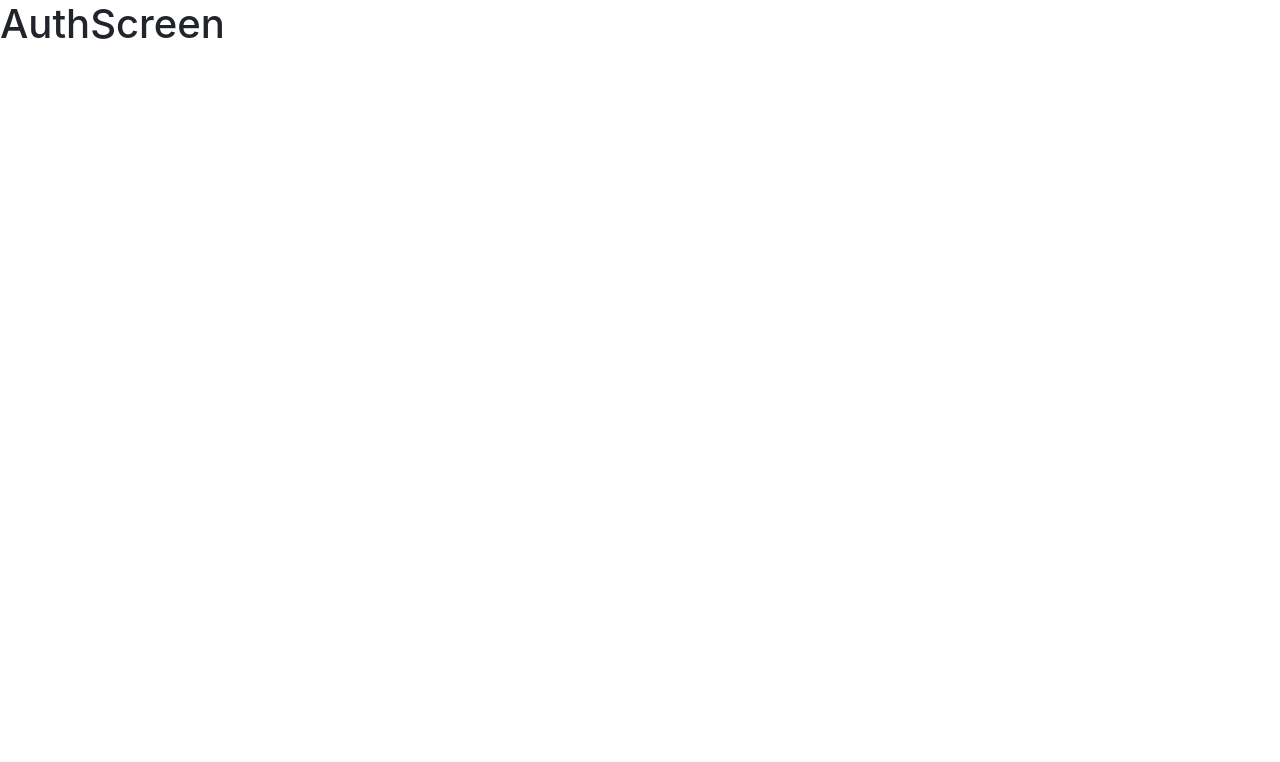
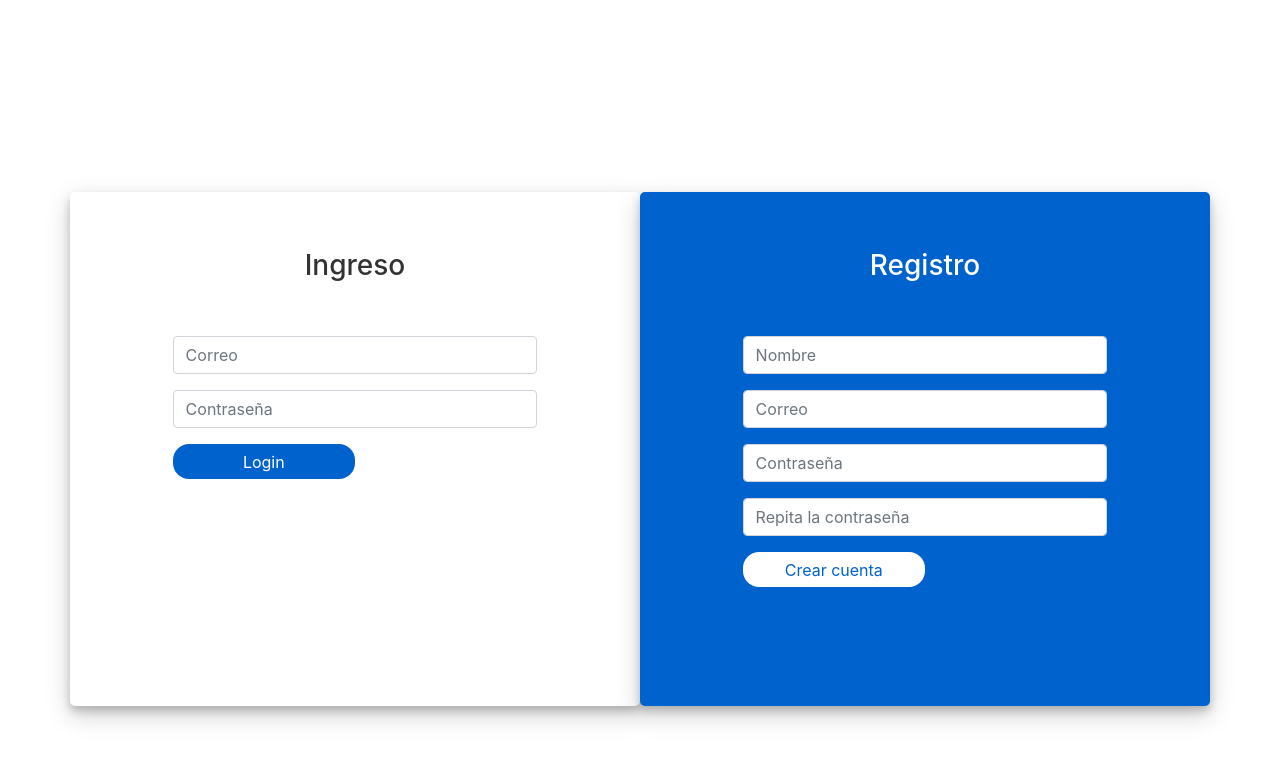
Before and after one commit to AcxelMorales/mern-calendar-frontend, a React (Create React App) app: page / in a window 1280 px wide. Shown: the top 762 px of the page. Built offline with nearby package versions, Linux system fonts and the light colour scheme.

Commit message:
Added auth screen and added navbar

```diff
--- a/public/index.html
+++ b/public/index.html
@@ -15,7 +15,19 @@
       user's mobile device or desktop. See https://developers.google.com/web/fundamentals/web-app-manifest/
     -->
     <link rel="manifest" href="%PUBLIC_URL%/manifest.json" />
-    <link rel="stylesheet" href="https://cdn.jsdelivr.net/npm/bootstrap@4.5.3/dist/css/bootstrap.min.css" integrity="sha384-TX8t27EcRE3e/ihU7zmQxVncDAy5uIKz4rEkgIXeMed4M0jlfIDPvg6uqKI2xXr2" crossorigin="anonymous">
+    <link
+      rel="stylesheet"
+      href="https://cdn.jsdelivr.net/npm/bootstrap@4.5.3/dist/css/bootstrap.min.css"
+      integrity="sha384-TX8t27EcRE3e/ihU7zmQxVncDAy5uIKz4rEkgIXeMed4M0jlfIDPvg6uqKI2xXr2"
+      crossorigin="anonymous"
+    />
+    <link
+      rel="stylesheet"
+      href="https://cdnjs.cloudflare.com/ajax/libs/font-awesome/6.1.1/css/all.min.css"
+      integrity="sha512-KfkfwYDsLkIlwQp6LFnl8zNdLGxu9YAA1QvwINks4PhcElQSvqcyVLLD9aMhXd13uQjoXtEKNosOWaZqXgel0g=="
+      crossorigin="anonymous"
+      referrerpolicy="no-referrer"
+    />
     <!--
       Notice the use of %PUBLIC_URL% in the tags above.
       It will be replaced with the URL of the `public` folder during the build.
--- a/src/components/auth/AuthScreen.jsx
+++ b/src/components/auth/AuthScreen.jsx
@@ -1,9 +1,79 @@
 import React from 'react';
+
+import './auth.css';
 
 export const AuthScreen = () => {
   return (
-    <div>
-      <h1>AuthScreen</h1>
+    <div className="container login-container">
+      <div className="row">
+        <div className="col-md-6 login-form-1">
+          <h3>Ingreso</h3>
+          <form>
+            <div className="form-group">
+              <input
+                type="text"
+                className="form-control"
+                placeholder="Correo"
+                autoComplete="fale"
+              />
+            </div>
+            <div className="form-group">
+              <input
+                type="password"
+                className="form-control"
+                placeholder="Contraseña"
+                autoComplete="false"
+              />
+            </div>
+            <div className="form-group">
+              <input type="submit" className="btnSubmit" value="Login" />
+            </div>
+          </form>
+        </div>
+
+        <div className="col-md-6 login-form-2">
+          <h3>Registro</h3>
+          <form>
+            <div className="form-group">
+              <input
+                type="text"
+                className="form-control"
+                placeholder="Nombre"
+                autoComplete="false"
+              />
+            </div>
+            <div className="form-group">
+              <input
+                type="email"
+                className="form-control"
+                placeholder="Correo"
+                autoComplete="false"
+              />
+            </div>
+            <div className="form-group">
+              <input
+                type="password"
+                className="form-control"
+                placeholder="Contraseña"
+                autoComplete="false"
+              />
+            </div>
+
+            <div className="form-group">
+              <input
+                type="password"
+                className="form-control"
+                placeholder="Repita la contraseña"
+                autoComplete="false"
+              />
+            </div>
+
+            <div className="form-group">
+              <input type="submit" className="btnSubmit" value="Crear cuenta" />
+            </div>
+          </form>
+        </div>
+      </div>
     </div>
   );
 };
--- /dev/null
+++ b/src/components/auth/auth.css
@@ -0,0 +1,50 @@
+.login-container {
+  margin-top: 15%;
+}
+.login-form-1 {
+  border-radius: 5px;
+  box-shadow: 0 5px 8px 0 rgba(0, 0, 0, 0.2), 0 9px 26px 0 rgba(0, 0, 0, 0.19);
+  padding: 5%;
+}
+.login-form-1 h3 {
+  text-align: center;
+  color: #333;
+}
+.login-form-2 {
+  border-radius: 5px;
+  box-shadow: 0 5px 8px 0 rgba(0, 0, 0, 0.2), 0 9px 26px 0 rgba(0, 0, 0, 0.19);
+  padding: 5%;
+  background: #0062cc;
+}
+.login-form-2 h3 {
+  text-align: center;
+  color: #fff;
+}
+.login-container form {
+  padding: 10%;
+}
+.btnSubmit {
+  width: 50%;
+  border-radius: 1rem;
+  padding: 1.5%;
+  border: none;
+  cursor: pointer;
+}
+.login-form-1 .btnSubmit {
+  color: #fff;
+  background-color: #0062cc;
+}
+.login-form-2 .btnSubmit {
+  background-color: #fff;
+  color: #0062cc;
+}
+.login-form-2 .ForgetPwd {
+  color: #fff;
+  font-weight: 600;
+  text-decoration: none;
+}
+.login-form-1 .ForgetPwd {
+  color: #0062cc;
+  font-weight: 600;
+  text-decoration: none;
+}
--- a/src/components/calendar/CalendarScreen.jsx
+++ b/src/components/calendar/CalendarScreen.jsx
@@ -1,9 +1,11 @@
 import React from 'react';
+
+import { Navbar } from '../ui/Navbar';
 
 export const CalendarScreen = () => {
   return (
     <div>
-      <h1>CalendarScreen</h1>
+      <Navbar />
     </div>
   );
 };
--- /dev/null
+++ b/src/components/ui/Navbar.jsx
@@ -0,0 +1,13 @@
+import React from 'react';
+
+export const Navbar = () => {
+  return (
+    <div className="navbar navbar-dark bg-dark mb-4">
+      <span className="navbar-brand">Acxel</span>
+      <button className="btn btn-outline-danger">
+        <i className="fas fa-sign-out-alt"></i>
+        <span> Salir</span>
+      </button>
+    </div>
+  );
+};
--- a/src/routes/AppRouter.jsx
+++ b/src/routes/AppRouter.jsx
@@ -2,7 +2,7 @@
 
 import { BrowserRouter, Route, Routes, Navigate } from 'react-router-dom';
 
-import { AuthScreen } from '../components/auth/AuthScreen';
+import { AuthScreen }  from '../components/auth/AuthScreen';
 import { CalendarScreen } from '../components/calendar/CalendarScreen';
 
 export const AppRouter = () => {
```
